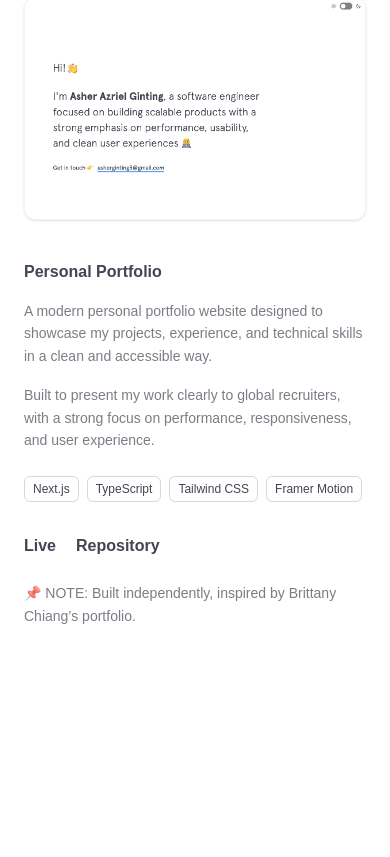
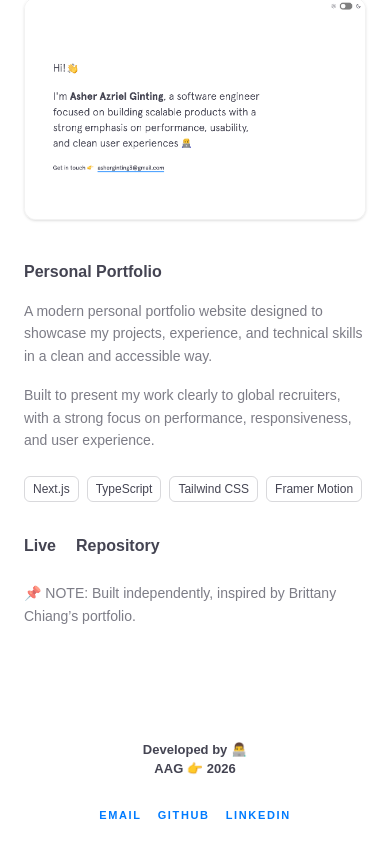
Before and after one commit to asherginting/v3.asherginting, a Next.js app: page / in a window 390 px wide. Shown: the part 3110-3967 px from the top of the page. Before the commit the page ends 3802 px from the top, so only its background shows below. Built offline with nearby package versions, Linux system fonts and the light colour scheme; a web font is replaced by a local one.

Commit message:
feat: add footer section

```diff
--- a/src/app/page.tsx
+++ b/src/app/page.tsx
@@ -5,6 +5,7 @@ import ScrollToTop from "@/components/ScrollToTop";
 import Skills from "@/components/Skills";
 import Experience from "@/components/Experience";
 import Projects from "@/components/Projects";
+import Footer from "@/components/Footer";
 
 export default function Home() {
   return (
@@ -17,6 +18,7 @@ export default function Home() {
         <Experience />
         <Projects />
       </main>
+      <Footer />
       <ScrollToTop />
     </div>
   );
--- /dev/null
+++ b/src/components/Footer.tsx
@@ -0,0 +1,56 @@
+"use client";
+
+import { motion } from "framer-motion";
+import footer from "@/data/footer.json";
+
+export default function Footer() {
+  const year = new Date().getFullYear();
+
+  return (
+    <footer className="flex flex-col md:flex-row justify-between items-center md:items-center text-center md:text-left gap-7 md:gap-6 pt-12 md:pt-20 pb-12 px-6 sm:px-10 md:px-25">
+      <div className="text-[13px] md:text-[14px] font-bold text-(--color-foreground) leading-normal">
+        Developed by 👨‍💻
+        <br />
+        {footer.author} 👉 {year}
+      </div>
+      <div className="flex flex-wrap justify-center md:justify-end gap-4 md:gap-7">
+        {footer.social.map((s) => (
+          <motion.a
+            key={s.label}
+            href={s.href}
+            target="_blank"
+            rel="noopener noreferrer"
+            className="
+              relative inline-block
+              font-bold
+              text-[11px] md:text-[14px]
+              tracking-[0.15em]
+              text-accent
+            "
+            initial="rest"
+            whileHover="hover"
+            animate="rest"
+          >
+            {s.label}
+            <motion.span
+              variants={{
+                rest: { scaleX: 0 },
+                hover: { scaleX: 1 },
+              }}
+              transition={{
+                duration: 0.25,
+                ease: [0.22, 1, 0.36, 1],
+              }}
+              className="
+                absolute left-0 -bottom-1
+                h-px w-full
+                bg-current
+                origin-left
+              "
+            />
+          </motion.a>
+        ))}
+      </div>
+    </footer>
+  );
+}
--- /dev/null
+++ b/src/data/footer.json
@@ -0,0 +1,17 @@
+{
+  "author": "AAG",
+  "social": [
+    {
+      "label": "EMAIL",
+      "href": "mailto:asherginting3@gmail.com"
+    },
+    {
+      "label": "GITHUB",
+      "href": "https://github.com/asherginting"
+    },
+    {
+      "label": "LINKEDIN",
+      "href": "https://linkedin.com/in/asherginting"
+    }
+  ]
+}
```
